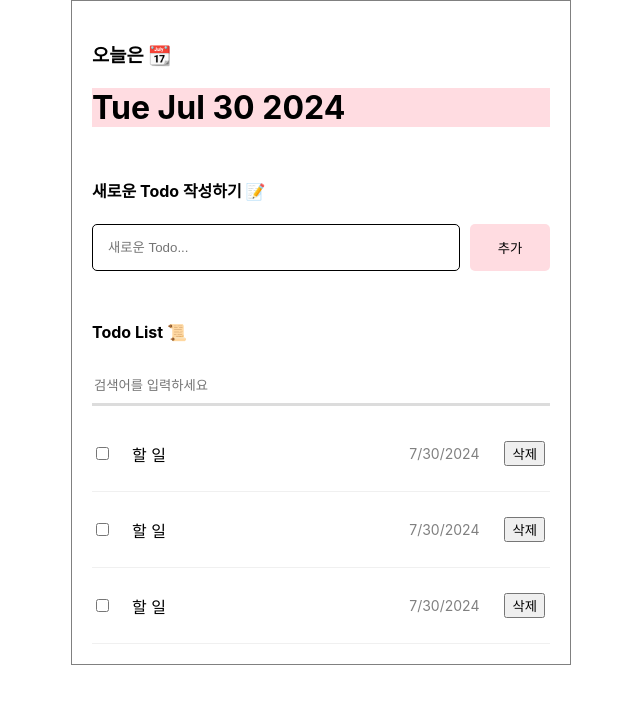
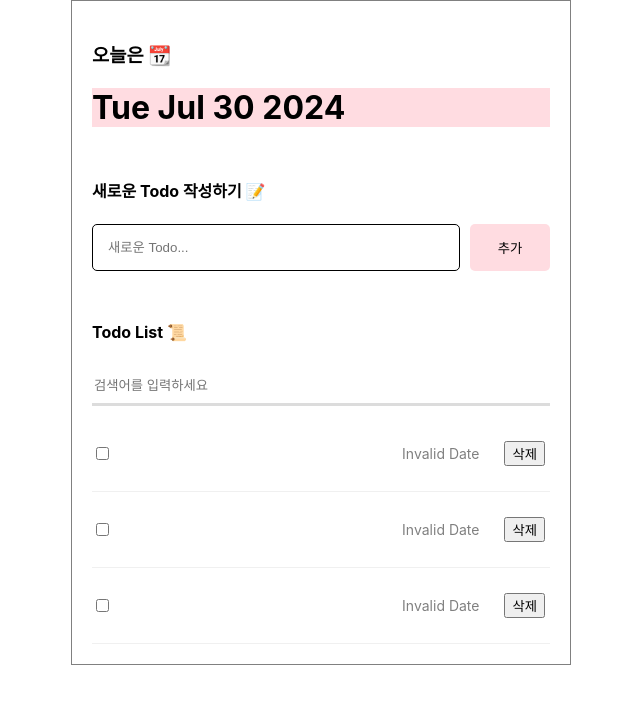
Before and after one commit to dkssudgb/frontend_class, a React (Create React App) app in the folder 0730/todolist/: page / in a window 1280 px wide. Shown: the top 704 px of the page, without its empty margins (319-959 px from the left). Built offline with nearby package versions, Linux system fonts and the light colour scheme.

Commit message:
function: TodoItem.js

```diff
--- a/0730/todolist/src/components/TodoItem.js
+++ b/0730/todolist/src/components/TodoItem.js
@@ -1,13 +1,13 @@
 import "./TodoItem.css";
 
-const TodoItem = () => {
+const TodoItem = ({id, content, isDone, createDate}) => {
     return (
         <div className="TodoItem">
             <div className="checkbox_col">
-                <input type="checkbox"/>
+                <input type="checkbox" checked={isDone} />
             </div>
-            <div className="title_col">할 일</div>
-            <div className="date_col">{new Date().toLocaleDateString()}</div>
+            <div className="title_col">{content}</div>
+            <div className="date_col">{new Date(createDate).toLocaleDateString()}</div>
             <div className="btn_col">
                 <button>삭제</button>
             </div>
```
